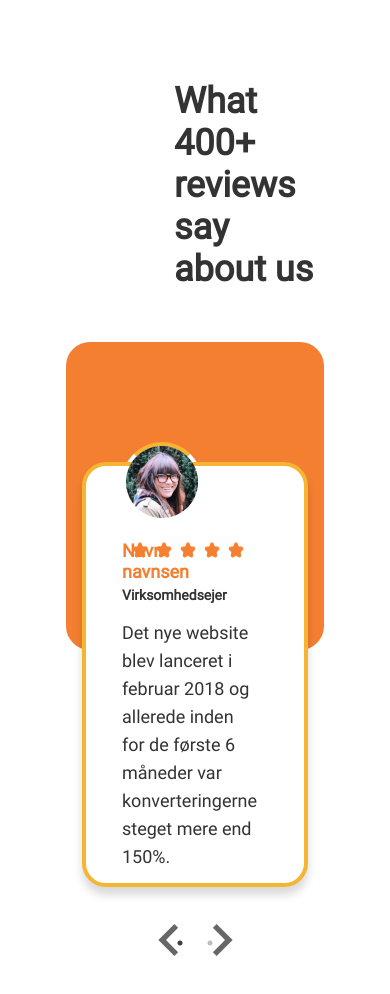
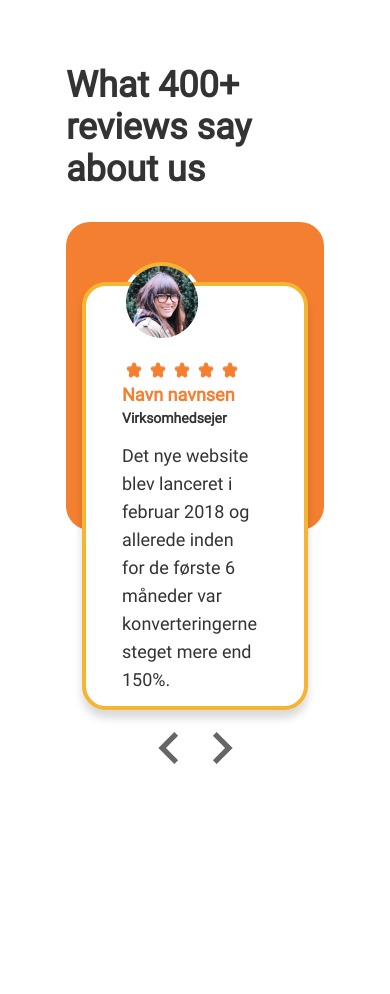
Before and after one commit to pennyk/front-end-styling-test, a website: page app/index.html in a window 390 px wide. After the commit the page ends 844 px from the top, so only its background shows below. Drawn offline with nearby package versions, Linux system fonts and the light colour scheme.

Commit message:
Improve responsiveness

```diff
--- a/app/index.html
+++ b/app/index.html
@@ -14,7 +14,7 @@
 
 <body>
     <div class='review-section'>
-        <h2>What 400+ reviews say <br>about us</h2>
+        <h2>What 400+ reviews say <span class='br-md br-lg'>about us</span></h2>
         <div class='review-section__carousel'>
             <div class='review-card'>
                 <div class='review-card__content'>
--- a/app/js/main.js
+++ b/app/js/main.js
@@ -12,7 +12,6 @@ $(function () {
         responsive: [{
             breakpoint: 1150,
             settings: {
-                //dots: true,
                 focusOnSelect: true,
                 infinite: true,
                 slidesToShow: 2,
@@ -23,7 +22,8 @@ $(function () {
             settings: {
                 focusOnSelect: true,
                 slidesToShow: 1,
-                //dots: true
+                slidesToScroll: 1,
+                dots: false
             }
         }, {
             breakpoint: 300,
--- a/app/sass/00_base/_base.scss
+++ b/app/sass/00_base/_base.scss
@@ -1,6 +1,13 @@
 /* Base */
 
 @import '../../../node_modules/include-media/dist/_include-media.scss';
+$breakpoints: (
+  'phone': 320px,
+  'tablet': 768px,
+  'desktop': 1024px,
+  'desktop-l': 1280px,
+  'desktop-xl': 1440px,
+);
 
 /* TODO: replace section with @import 'colours' */
 /* Colours */
--- /dev/null
+++ b/app/sass/00_base/_utilities.scss
@@ -0,0 +1,11 @@
+/* Utilities */
+.br-md {
+    @include media(">=700px") {
+        display: block;
+    }
+}
+.br-lg {
+    @include media(">=desktop") {
+        display: block;
+    }
+}
--- a/app/sass/01_atom/_a-card-elements.scss
+++ b/app/sass/01_atom/_a-card-elements.scss
@@ -70,7 +70,6 @@
     width: 128px;
     line-height: 21px;
     //background-color: #dddddd;
-    float: right;
     //position: relative;
     //right: -28px;
     //top: -12px;
@@ -80,6 +79,9 @@
         height: 16px; //24px;
         width: 16px; //24px;
         padding: 4px;
+    }
+    @include media(">=tablet") {
+        float: right;
     }
 }
 
--- a/app/sass/02_molecule/_m-card.scss
+++ b/app/sass/02_molecule/_m-card.scss
@@ -5,8 +5,12 @@
     box-shadow: 0px 8px 8px rgba(0, 0, 0, 0.15);
     border: 4px solid transparent;
     border-radius: 24px;
-    margin: 120px 16px 16px; //24px 16px 16px; // 16px;
+    margin: 60px 16px 16px;
     padding: 0 48px 12px 36px;
+    @include media(">=tablet") {
+        margin: 120px 16px 16px; //24px 16px 16px; // 16px;
+        padding: 0 48px 12px 36px;
+    }
 }
 
 .review-card.slick-current .review-card__content {
--- a/app/sass/02_molecule/_m-controls.scss
+++ b/app/sass/02_molecule/_m-controls.scss
@@ -4,4 +4,8 @@
     height: 40px;
     position: relative;
     bottom: 44px;
+    margin-top: 40px;
+    @include media(">=800px") {
+        margin-top: 0;
+    }
 }
--- a/app/sass/04_template/_t-review-section.scss
+++ b/app/sass/04_template/_t-review-section.scss
@@ -1,6 +1,9 @@
 .review-section {
     margin: 64px 58px 0;
     h2 {
-        margin: 80px 0 52px 108px;
+        margin: 40px 0 32px 0;
+        @include media(">=tablet") {
+            margin: 80px 0 52px 108px;
+        }
     }
 }
--- a/app/sass/styles.scss
+++ b/app/sass/styles.scss
@@ -1,5 +1,6 @@
 /* Styles */
 @import './00_base/base';
+@import './00_base/utilities';
 @import './01_atom/a-buttons';
 @import './01_atom/a-card-elements';
 @import './01_atom/a-headings';
--- a/package.json
+++ b/package.json
@@ -14,6 +14,8 @@
     "gulp-sass": "^4.1.0"
   },
   "dependencies": {
+    "include-media": "^1.4.9",
+    "jquery": "^3.5.1",
     "slick-carousel": "^1.8.1"
   }
 }
```
Also changed, not shown: app/css/styles.css, 1 other file.
